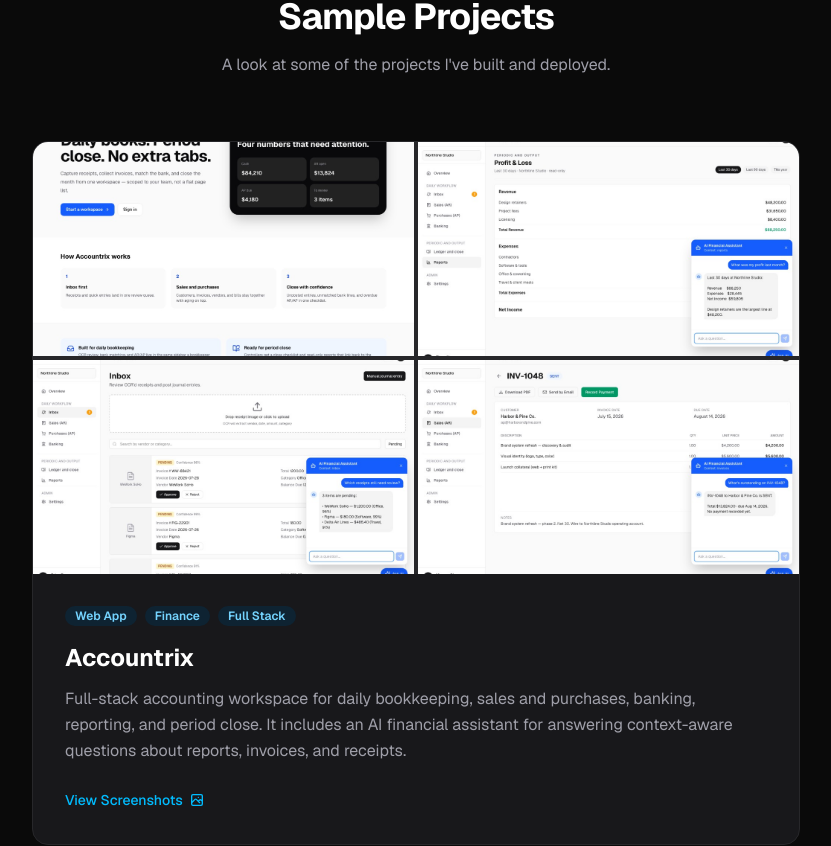
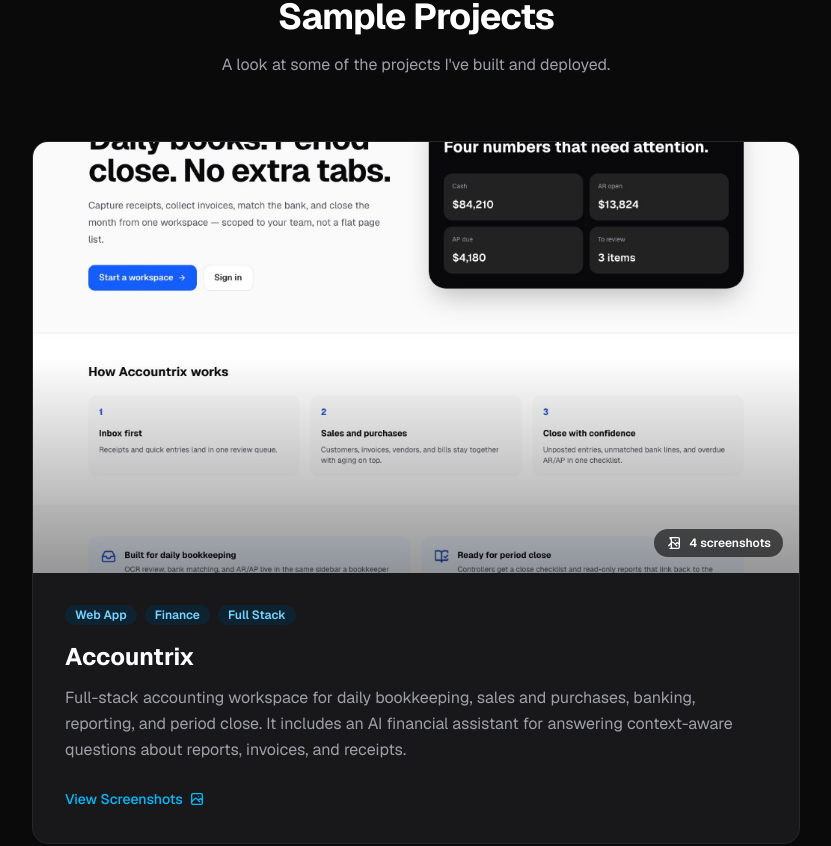
Before and after one commit to Shendrii/shendri_portfolio_updated, a Next.js app: page / in a window 1280 px wide. Shown: the part 2851-3697 px from the top of the page, without its empty margins (224-1055 px from the left). Built offline with nearby package versions, Linux system fonts and the light colour scheme.

Commit message:
UI improvements in project section

```diff
--- a/src/components/Projects.tsx
+++ b/src/components/Projects.tsx
@@ -3,15 +3,6 @@
 import { useState, useEffect, useCallback } from "react";
 import Image from "next/image";
 import { AnimatePresence, motion } from "framer-motion";
-
-type SingleProject = {
-  type: "link";
-  title: string;
-  description: string;
-  tags: string[];
-  image: string;
-  link: string;
-};
 
 type GalleryProject = {
   type: "gallery";
@@ -21,9 +12,7 @@
   images: string[];
 };
 
-type Project = SingleProject | GalleryProject;
-
-const projects: Project[] = [
+const projects: GalleryProject[] = [
   {
     type: "gallery",
     title: "Accountrix",
@@ -197,84 +186,32 @@
         </div>
 
         <div className="mx-auto flex max-w-3xl flex-col gap-8">
-          {projects.map((project) => {
-            if (project.type === "link") {
-              return (
-                <a
-                  key={project.title}
-                  href={project.link}
-                  target="_blank"
-                  rel="noopener noreferrer"
-                  className="group block overflow-hidden rounded-2xl border border-zinc-200 bg-white transition-all duration-300 hover:-translate-y-1 hover:border-sky-300 hover:shadow-xl hover:shadow-sky-500/10 dark:border-zinc-800 dark:bg-zinc-900 dark:hover:border-sky-700"
-                >
-                  <div className="relative aspect-video w-full overflow-hidden bg-zinc-100 dark:bg-zinc-800">
-                    <Image
-                      src={project.image}
-                      alt={project.title}
-                      fill
-                      className="object-cover transition-transform duration-500 group-hover:scale-105"
-                      sizes="(max-width: 768px) 100vw, 768px"
-                    />
-                  </div>
-                  <div className="p-8">
-                    <div className="mb-4 flex flex-wrap gap-2">
-                      {project.tags.map((tag) => (
-                        <span
-                          key={tag}
-                          className="rounded-full bg-sky-100 px-2.5 py-0.5 text-xs font-semibold text-sky-700 dark:bg-sky-950/50 dark:text-sky-300"
-                        >
-                          {tag}
-                        </span>
-                      ))}
-                    </div>
-                    <h3 className="mb-3 text-xl font-bold text-zinc-900 dark:text-white sm:text-2xl">
-                      {project.title}
-                    </h3>
-                    <p className="mb-6 text-base leading-relaxed text-zinc-500 dark:text-zinc-400">
-                      {project.description}
-                    </p>
-                    <span className="inline-flex items-center gap-1.5 text-sm font-medium text-sky-600 transition-colors group-hover:text-sky-500 dark:text-sky-400 dark:group-hover:text-sky-300">
-                      View Project
-                      <svg className="h-4 w-4 transition-transform group-hover:translate-x-1" fill="none" viewBox="0 0 24 24" stroke="currentColor" strokeWidth={2}>
-                        <path strokeLinecap="round" strokeLinejoin="round" d="M17 8l4 4m0 0l-4 4m4-4H3" />
-                      </svg>
-                    </span>
-                  </div>
-                </a>
-              );
-            }
-
-            // Gallery card
-            return (
+          {projects.map((project) => (
               <div
                 key={project.title}
-                className="overflow-hidden rounded-2xl border border-zinc-200 bg-white dark:border-zinc-800 dark:bg-zinc-900"
+                className="overflow-hidden rounded-2xl border border-zinc-200 bg-white transition-all duration-300 hover:-translate-y-1 hover:border-sky-300 hover:shadow-xl hover:shadow-sky-500/10 dark:border-zinc-800 dark:bg-zinc-900 dark:hover:border-sky-700"
               >
-                {/* 2x2 image grid */}
-                <div className="grid grid-cols-2 gap-1 bg-zinc-100 dark:bg-zinc-800">
-                  {project.images.map((src, i) => (
                 <button
-                      key={i}
-                      onClick={() => setCarousel({ images: project.images, index: i })}
-                      className="group relative aspect-video overflow-hidden focus:outline-none"
-                      aria-label={`View screenshot ${i + 1}`}
+                  onClick={() => setCarousel({ images: project.images, index: 0 })}
+                  className="group relative block aspect-video w-full overflow-hidden bg-zinc-100 text-left focus:outline-none dark:bg-zinc-800"
+                  aria-label={`View ${project.title} screenshots`}
                 >
                   <Image
-                        src={src}
-                        alt={`${project.title} screenshot ${i + 1}`}
+                    src={project.images[0]}
+                    alt={`${project.title} preview`}
                     fill
-                        className="object-cover transition-transform duration-500 group-hover:scale-105"
-                        sizes="(max-width: 768px) 50vw, 384px"
+                    className="object-cover transition-transform duration-500 motion-reduce:transition-none group-hover:scale-105 motion-reduce:group-hover:scale-100"
+                    sizes="(max-width: 768px) 100vw, 768px"
+                    priority={project.title === "Accountrix"}
                   />
-                      {/* Overlay hint */}
-                      <div className="absolute inset-0 flex items-center justify-center bg-black/0 transition-colors duration-300 group-hover:bg-black/30">
-                        <svg className="h-8 w-8 text-white opacity-0 transition-opacity duration-300 group-hover:opacity-100" fill="none" viewBox="0 0 24 24" stroke="currentColor" strokeWidth={1.5}>
-                          <path strokeLinecap="round" strokeLinejoin="round" d="M21 21l-4.35-4.35M17 11A6 6 0 115 11a6 6 0 0112 0z" />
+                  <div className="absolute inset-0 bg-gradient-to-t from-black/50 via-transparent to-transparent opacity-80" />
+                  <span className="absolute bottom-4 right-4 inline-flex items-center gap-2 rounded-full bg-black/60 px-3 py-1.5 text-xs font-semibold text-white backdrop-blur-sm">
+                    <svg className="h-4 w-4" fill="none" viewBox="0 0 24 24" stroke="currentColor" strokeWidth={2}>
+                      <path strokeLinecap="round" strokeLinejoin="round" d="M4 16l4.586-4.586a2 2 0 012.828 0L16 16m-2-2l1.586-1.586a2 2 0 012.828 0L20 14m-6-6h.01M6 20h12a2 2 0 002-2V6a2 2 0 00-2-2H6a2 2 0 002 2v12a2 2 0 002 2z" />
                     </svg>
-                      </div>
+                    {project.images.length} screenshots
+                  </span>
                 </button>
-                  ))}
-                </div>
 
                 <div className="p-8">
                   <div className="mb-4 flex flex-wrap gap-2">
@@ -304,8 +241,7 @@
                   </button>
                 </div>
               </div>
-            );
-          })}
+          ))}
         </div>
       </div>
 
```
Lines whose indentation alone changed are shown as unchanged.
